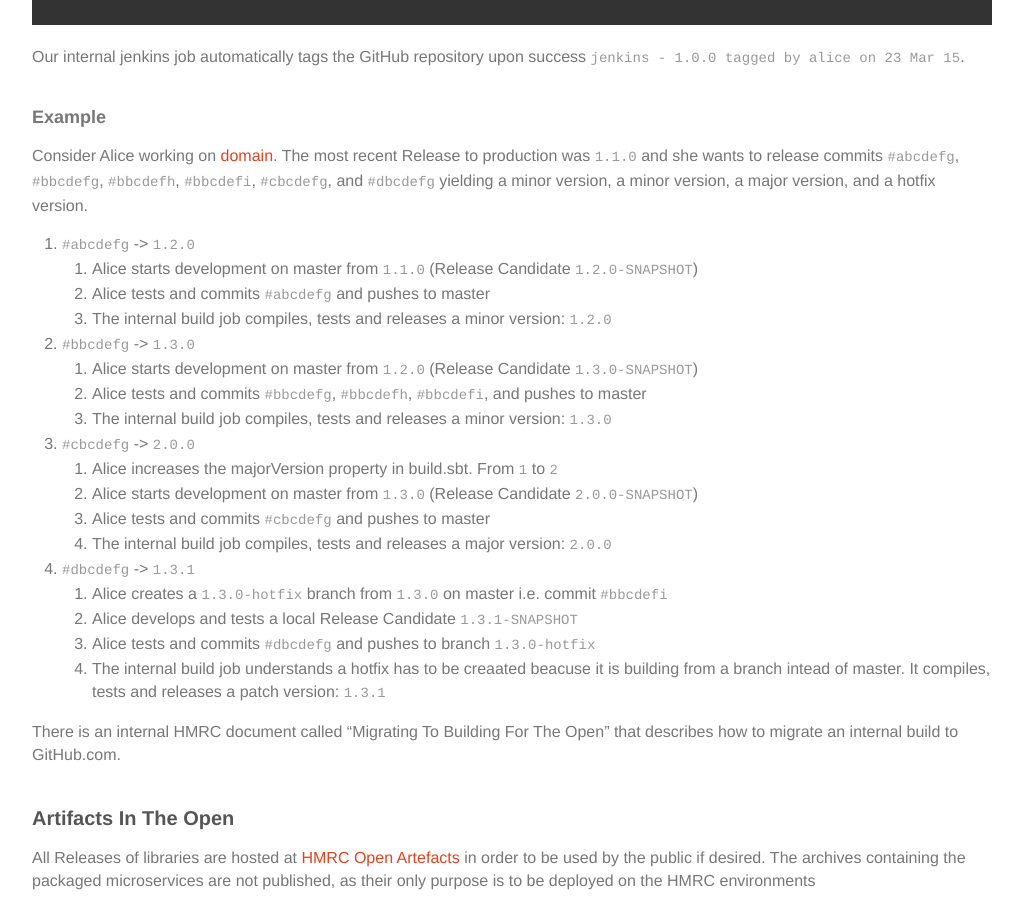
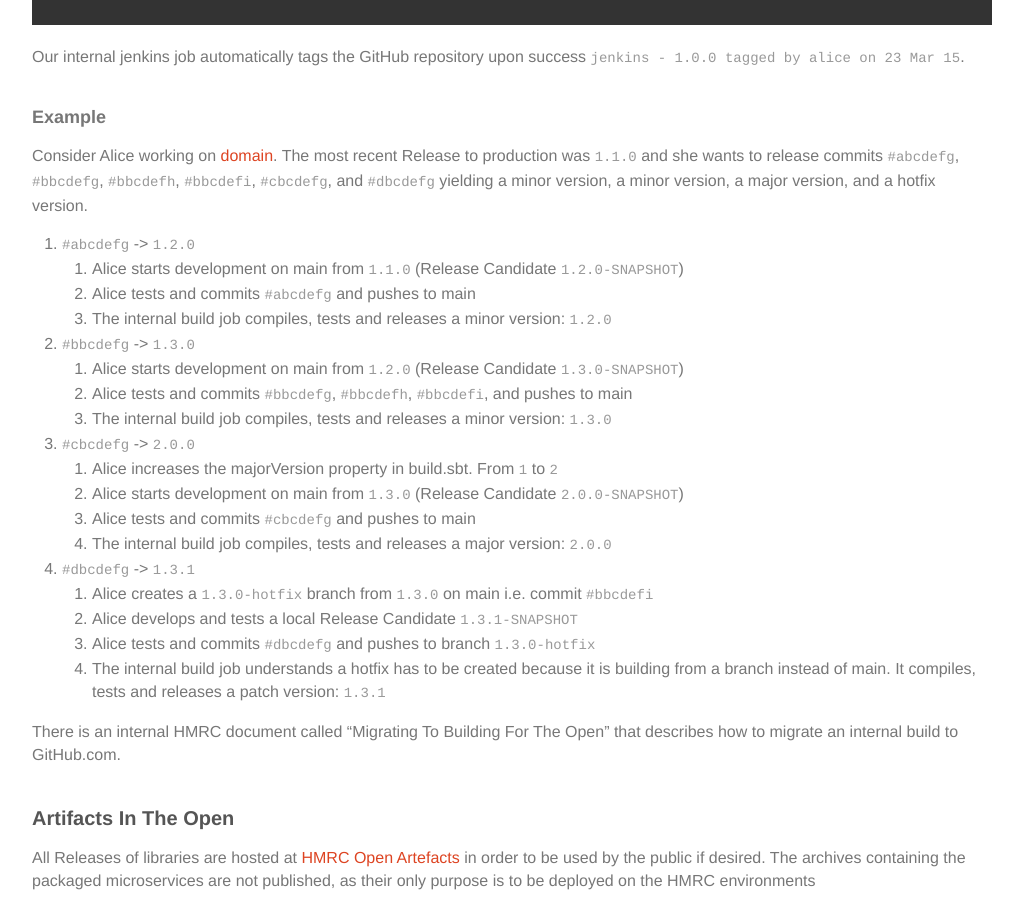
Before and after one commit to hmrc/hmrc.github.io, a Jekyll site: the page built from _posts/development-documentation/2015-01-29-coding-in-the-open-manual.md, in a window 1280 px wide and 900 px high, scrolled down 2343 px. Shown: the whole window, without its empty margins (128-1151 px from the left). Built offline with Jekyll 4.4.1, drawn with Linux system fonts in a browser that asks for light colours; nearby versions of some CDN libraries.

Commit message:
BDOG-1492 update references within the guide from master to main

```diff
--- a/_posts/development-documentation/2015-01-29-coding-in-the-open-manual.md
+++ b/_posts/development-documentation/2015-01-29-coding-in-the-open-manual.md
@@ -79,23 +79,23 @@ Our internal jenkins job automatically tags the GitHub repository upon success `
 Consider Alice working on [domain](https://github.com/hmrc/domain). The most recent Release to production was `1.1.0` and she wants to release commits `#abcdefg`, `#bbcdefg`, `#bbcdefh`, `#bbcdefi`, `#cbcdefg`, and `#dbcdefg` yielding a minor version, a minor version, a major version, and a hotfix version.
 
 1. `#abcdefg` -> `1.2.0`
-    1. Alice starts development on master from `1.1.0` (Release Candidate `1.2.0-SNAPSHOT`)
-    2. Alice tests and commits `#abcdefg` and pushes to master
+    1. Alice starts development on main from `1.1.0` (Release Candidate `1.2.0-SNAPSHOT`)
+    2. Alice tests and commits `#abcdefg` and pushes to main
     3. The internal build job compiles, tests and releases a minor version: `1.2.0`
 1. `#bbcdefg` -> `1.3.0`
-    1. Alice starts development on master from `1.2.0` (Release Candidate `1.3.0-SNAPSHOT`)
-    2. Alice tests and commits `#bbcdefg`, `#bbcdefh`, `#bbcdefi`, and pushes to master
+    1. Alice starts development on main from `1.2.0` (Release Candidate `1.3.0-SNAPSHOT`)
+    2. Alice tests and commits `#bbcdefg`, `#bbcdefh`, `#bbcdefi`, and pushes to main
     4. The internal build job compiles, tests and releases a minor version: `1.3.0`
 1. `#cbcdefg` -> `2.0.0`
     1. Alice increases the majorVersion property in build.sbt. From `1` to `2`
-    2. Alice starts development on master from `1.3.0` (Release Candidate `2.0.0-SNAPSHOT`)
-    3. Alice tests and commits `#cbcdefg` and pushes to master
+    2. Alice starts development on main from `1.3.0` (Release Candidate `2.0.0-SNAPSHOT`)
+    3. Alice tests and commits `#cbcdefg` and pushes to main
     4. The internal build job compiles, tests and releases a major version:  `2.0.0`
 1. `#dbcdefg` -> `1.3.1`
-    1. Alice creates a `1.3.0-hotfix` branch from `1.3.0` on master i.e. commit `#bbcdefi`
+    1. Alice creates a `1.3.0-hotfix` branch from `1.3.0` on main i.e. commit `#bbcdefi`
     2. Alice develops and tests a local Release Candidate `1.3.1-SNAPSHOT`
     3. Alice tests and commits `#dbcdefg` and pushes to branch `1.3.0-hotfix`
-    5. The internal build job understands a hotfix has to be creaated beacuse it is building from a branch intead of master. It compiles, tests and releases a patch version: `1.3.1`
+    5. The internal build job understands a hotfix has to be created because it is building from a branch instead of main. It compiles, tests and releases a patch version: `1.3.1`
 
 There is an internal HMRC document called "Migrating To Building For The Open" that describes how to migrate an internal build to GitHub.com.
 
```
